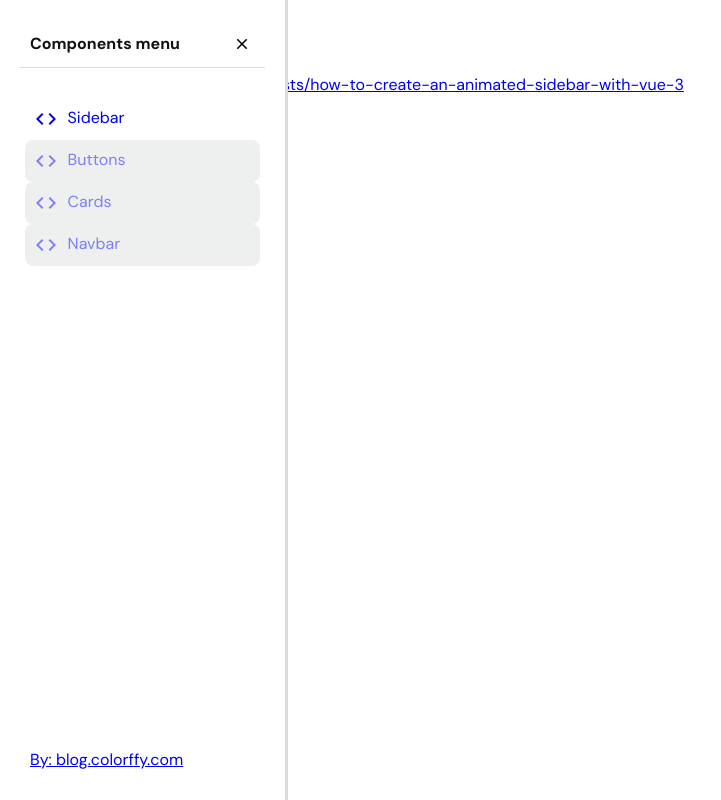
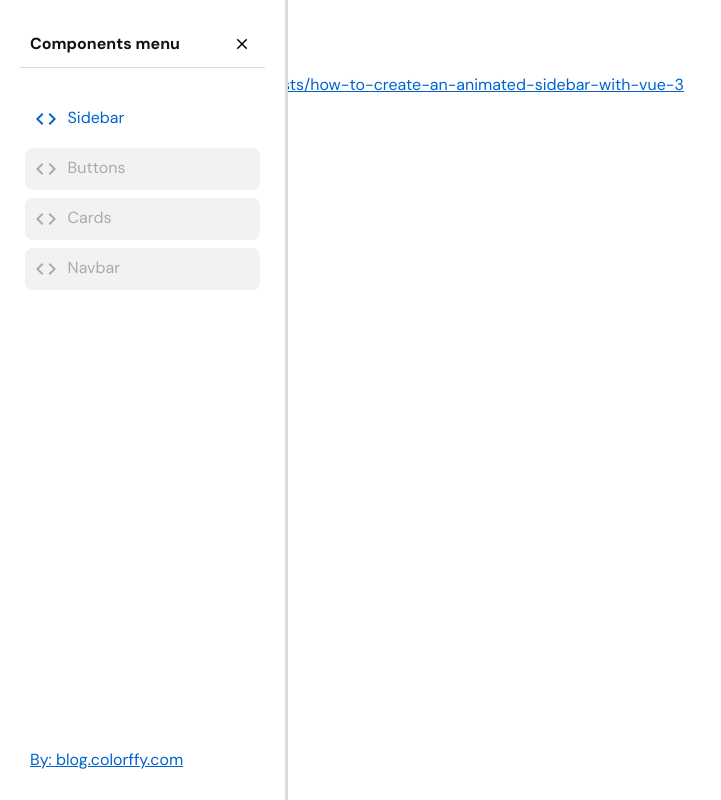
Before and after one commit to giancarlosgza/vuejs-components-web-app, a Vue app: page / in a window 1280 px wide. Shown: the whole page, without its empty margins (0-721 px from the left). Built offline with nearby package versions, Linux system fonts and the light colour scheme.

Commit message:
Styles WIP 🚧

```diff
--- a/src/assets/scss/base/_typography.scss
+++ b/src/assets/scss/base/_typography.scss
@@ -11,3 +11,7 @@ body {
   display: inline-flex;
   vertical-align: middle;
 }
+
+a {
+  color: $color-secondary;
+}
--- a/src/assets/scss/base/_variables.scss
+++ b/src/assets/scss/base/_variables.scss
@@ -8,6 +8,8 @@ $color-on-sidebar: #121212;
 $color-muted: #52595f;
 $color-primary: #15DC9B;
 $color-primary-dark: #0cc285;
+$color-secondary: #0063cd;
+$color-secondary-dark: #001787;
 $color-transparent: transparent;
 $color-white: #ffffff;
 
--- a/src/assets/scss/components/_sidebar.scss
+++ b/src/assets/scss/components/_sidebar.scss
@@ -57,6 +57,7 @@
         border-radius: $border-radius-8;
         transition: $transition-cubic-bezier;
         padding: .5rem;
+        margin-bottom: .5rem;
 
         a {
           text-decoration: none;
@@ -73,8 +74,12 @@
         }
 
         &.disabled {
-          background-color: scale-color($color-muted, $alpha: -80%);
+          background-color: scale-color($color-muted, $alpha: -85%);
           opacity: 0.5;
+
+          a {
+            color: $color-muted;
+          }
         }
       }
     }
--- a/src/views/HomeView.vue
+++ b/src/views/HomeView.vue
@@ -15,7 +15,7 @@
         <div class="col-12 mt-3">
           <button class="btn btn-primary"
                   @click="toggleSidebar()">
-            {{ isSidebarActive ? 'Open sidebar' : 'Close sidebar' }}
+            {{ isSidebarActive ? 'Close sidebar' : 'Open sidebar' }}
           </button>
         </div>
       </div>
```
